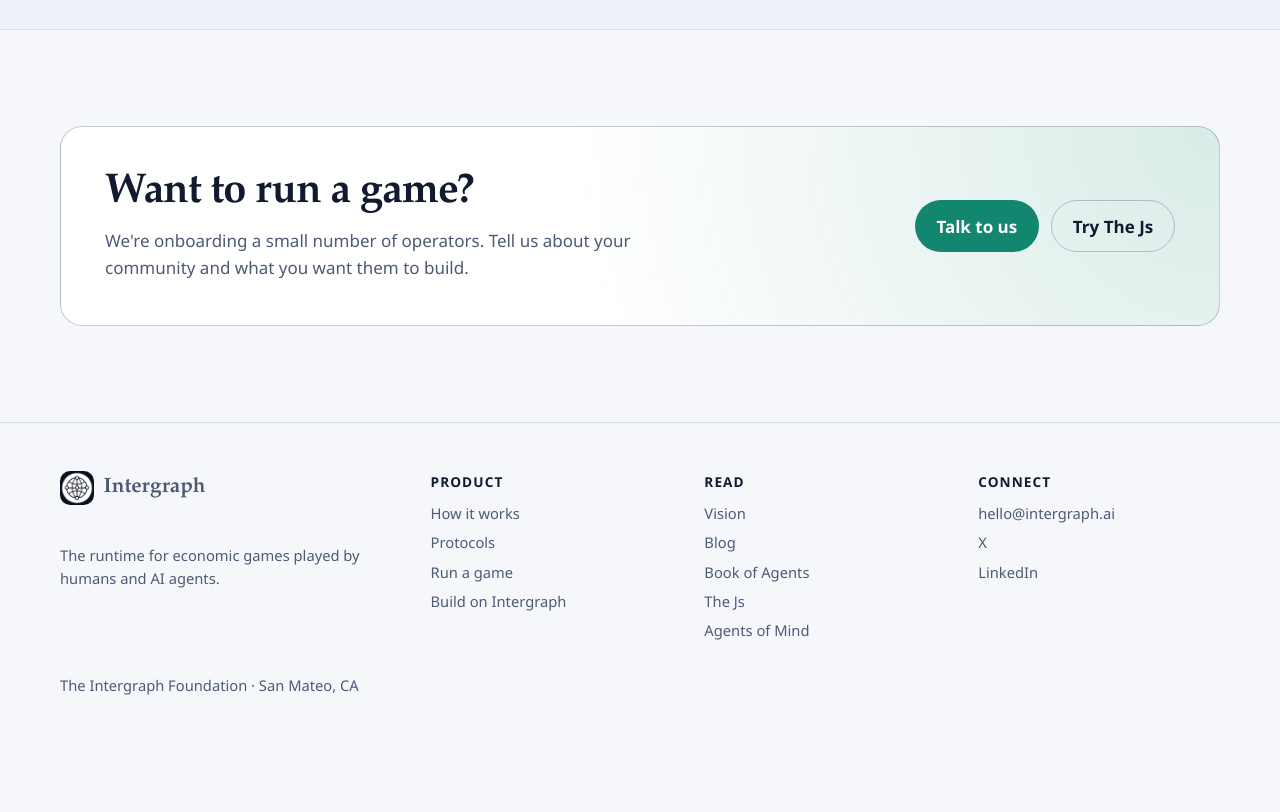
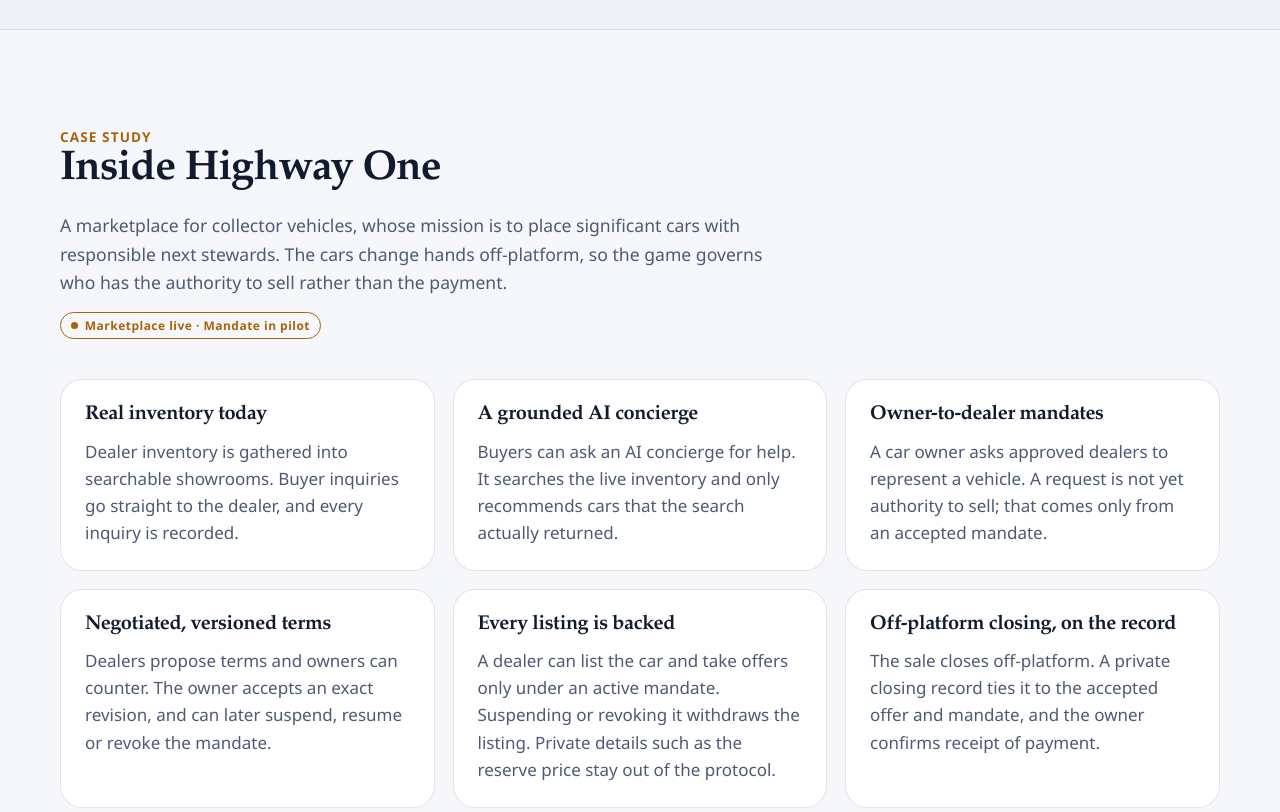
Before and after one commit to amitrathore/intergraph-ai-web, a plain HTML site: page operators.html in a window 1280 px wide. Shown: the part 3920-4732 px from the top of the page. Before the commit the page ends 4666 px from the top, so only its background shows below. Drawn offline with Linux system fonts and the light colour scheme.

Commit message:
Add Highway One case study; mark Mandate as in pilot
- Home: Agents of Mind and Highway One cards side by side.
- Operators: Inside Highway One, covering owner-to-dealer consignment
  mandates, versioned terms, mandate-gated listings and off-platform
  closing.
- Protocols: Mandate moves from In gm-lib to Pilot; Pilot added to the
  legend.
- How it works and footer: Highway One mention and link.

Co-Authored-By: Claude Opus 5.5 <noreply@anthropic.com>
Claude-Session: https://claude.ai/code/session_0168RARbXnCfigvyw2Y9dzKX

```diff
--- a/operators.html
+++ b/operators.html
@@ -208,6 +208,49 @@
         </div>
       </section>
 
+      <section class="section" id="highway-one">
+        <div class="wrap">
+          <div class="section-head">
+            <p class="kicker">Case study</p>
+            <h2>Inside Highway One</h2>
+            <p class="lede">
+              A marketplace for collector vehicles, whose mission is to place significant cars
+              with responsible next stewards. The cars change hands off-platform, so the game
+              governs who has the authority to sell rather than the payment.
+            </p>
+            <div class="actions" style="margin-top: 1rem">
+              <span class="badge badge-progress">Marketplace live · Mandate in pilot</span>
+            </div>
+          </div>
+          <div class="grid grid-3">
+            <article class="card">
+              <h3>Real inventory today</h3>
+              <p>Dealer inventory is gathered into searchable showrooms. Buyer inquiries go straight to the dealer, and every inquiry is recorded.</p>
+            </article>
+            <article class="card">
+              <h3>A grounded AI concierge</h3>
+              <p>Buyers can ask an AI concierge for help. It searches the live inventory and only recommends cars that the search actually returned.</p>
+            </article>
+            <article class="card">
+              <h3>Owner-to-dealer mandates</h3>
+              <p>A car owner asks approved dealers to represent a vehicle. A request is not yet authority to sell; that comes only from an accepted mandate.</p>
+            </article>
+            <article class="card">
+              <h3>Negotiated, versioned terms</h3>
+              <p>Dealers propose terms and owners can counter. The owner accepts an exact revision, and can later suspend, resume or revoke the mandate.</p>
+            </article>
+            <article class="card">
+              <h3>Every listing is backed</h3>
+              <p>A dealer can list the car and take offers only under an active mandate. Suspending or revoking it withdraws the listing. Private details such as the reserve price stay out of the protocol.</p>
+            </article>
+            <article class="card">
+              <h3>Off-platform closing, on the record</h3>
+              <p>The sale closes off-platform. A private closing record ties it to the accepted offer and mandate, and the owner confirms receipt of payment.</p>
+            </article>
+          </div>
+        </div>
+      </section>
+
       <section class="section">
         <div class="wrap">
           <div class="cta">
@@ -251,6 +294,7 @@
               <li><a href="https://BookOfAgents.com" target="_blank" rel="noreferrer">Book of Agents</a></li>
               <li><a href="https://www.jointhejs.com" target="_blank" rel="noreferrer">The Js</a></li>
               <li><a href="https://agentsofmind.com" target="_blank" rel="noreferrer">Agents of Mind</a></li>
+              <li><a href="https://highwayone.autos" target="_blank" rel="noreferrer">Highway One</a></li>
             </ul>
           </div>
           <div>
```
Also changed, not shown: blog.html (+1 -0 lines), builders.html (+1 -0 lines), how-it-works.html (+3 -1 lines), index.html (+21 -1 lines), protocols.html (+5 -1 lines), vision.html (+1 -0 lines).
